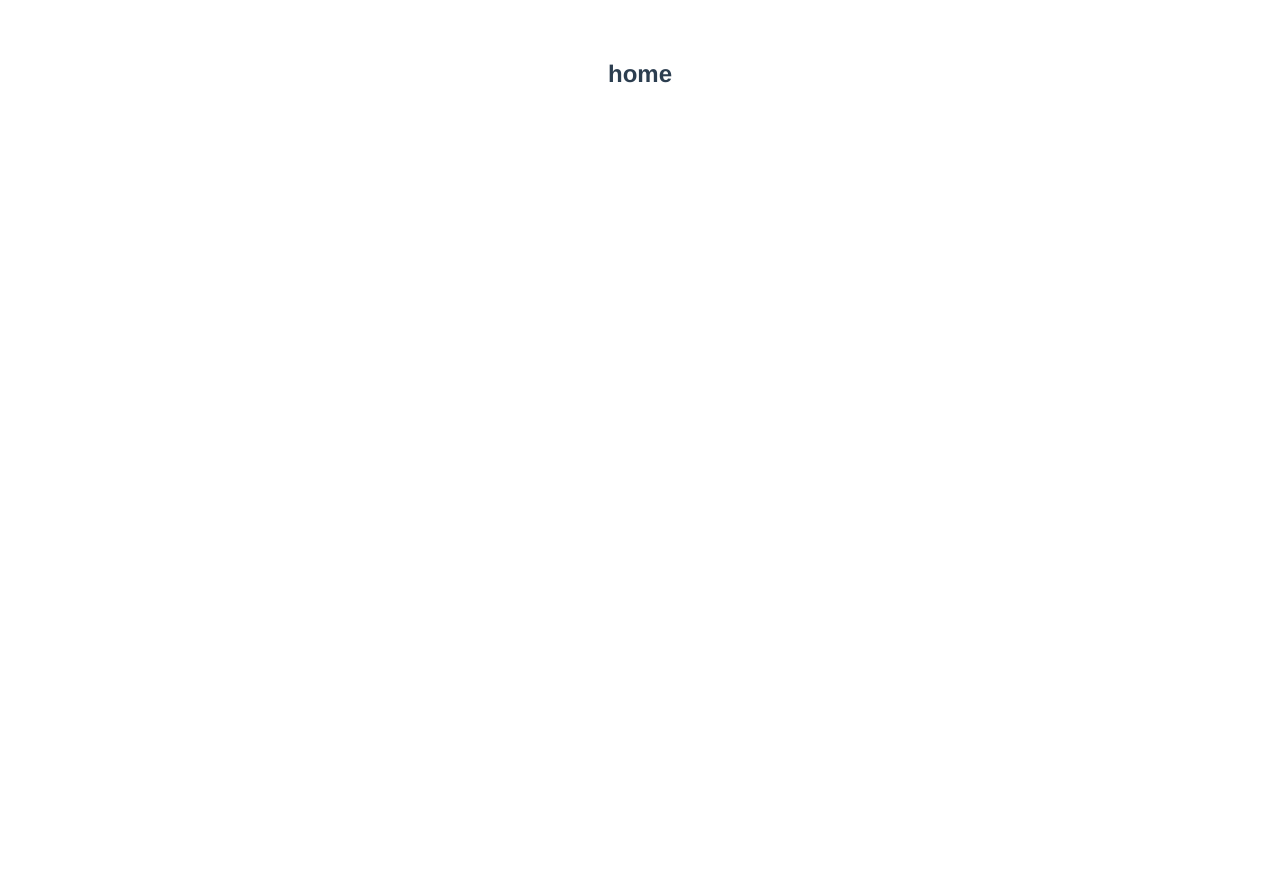
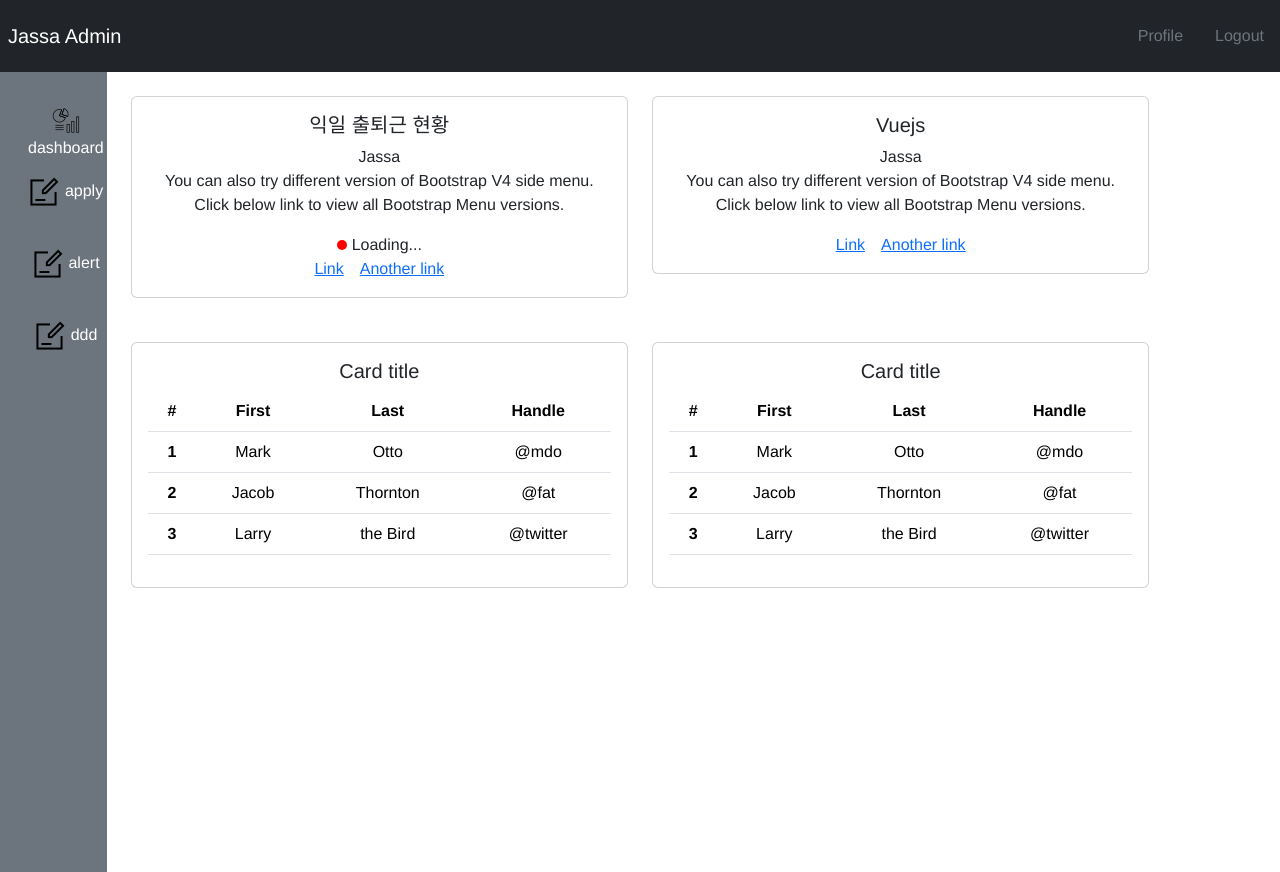
Before and after one commit to hanachooi/autoHRM-frontent, a Vue app: page /home in a window 1280 px wide. Before the commit the page ends 800 px from the top, so only its background shows below. Built offline with nearby package versions, Linux system fonts and the light colour scheme; no server answers.

Commit message:
feat : 근무 상태 기록 현황 컴포넌트 추가

```diff
--- a/src/App.vue
+++ b/src/App.vue
@@ -1,8 +1,14 @@
 <template>
-<!--  <img alt="Vue logo" src="./assets/logo.png">-->
 
     <router-view/>
+
 </template>
+
+<script>
+export default {
+  name: 'App',
+};
+</script>
 
 <style>
 #app {
@@ -11,6 +17,5 @@
   -moz-osx-font-smoothing: grayscale;
   text-align: center;
   color: #2c3e50;
-  margin-top: 60px;
 }
 </style>
--- /dev/null
+++ b/src/components/DashBoard/CheckInStatus.vue
@@ -0,0 +1,69 @@
+<template>
+  <div class="card-body">
+    <h5 class="card-title">익일 출퇴근 현황</h5>
+    <p class="card-text">
+      Jassa<br />
+      You can also try different version of Bootstrap V4 side menu. Click below link to view all Bootstrap Menu versions.
+    </p>
+
+    <!-- 출근 상태 메시지 및 동그라미 -->
+    <div>
+      <span :class="{'circle-green': isCheckedIn, 'circle-red': !isCheckedIn}"></span>
+      <span>
+        {{ isCheckedIn === null ? 'Loading...' : (isCheckedIn ? '출근 처리가 완료되었습니다.' : '근무 상태 기록이 없습니다.') }}
+      </span>
+    </div>
+
+    <a href="#" class="card-link">Link</a>
+    <a href="#" class="card-link">Another link</a>
+  </div>
+</template>
+
+<script setup>
+import { onMounted, ref } from "vue";
+import axios from "axios";
+
+const isCheckedIn = ref(null); // 출근 상태를 저장할 ref
+
+const fetchData = async () => {
+  try {
+    const token = localStorage.getItem('token');
+
+    const response = await axios.get(`http://localhost:8080/api/v1/commute/status/my`, {
+      headers: {
+        'Content-Type': 'application/json',
+        'Authorization': `${token}`
+      },
+      withCredentials: true
+    });
+
+    isCheckedIn.value = response.data; // 출근 상태 저장
+  } catch (error) {
+    console.error('Error fetching orders:', error);
+  }
+};
+
+onMounted(() => {
+  fetchData();
+});
+</script>
+
+<style scoped>
+.circle-green {
+  display: inline-block;
+  width: 10px;
+  height: 10px;
+  border-radius: 50%;
+  background-color: green;
+  margin-right: 5px;
+}
+
+.circle-red {
+  display: inline-block;
+  width: 10px;
+  height: 10px;
+  border-radius: 50%;
+  background-color: red;
+  margin-right: 5px;
+}
+</style>
--- a/src/components/EmployeeHome.vue
+++ b/src/components/EmployeeHome.vue
@@ -1,11 +1,180 @@
+<template>
+  <div>
+    <!-- 헤더바 -->
+    <nav class="navbar navbar-expand-lg navbar-light bg-dark m-0">
+      <a class="navbar-brand ms-auto p-2 text-white" href="#">Jassa Admin</a>
+      <button class="navbar-toggler" type="button" data-toggle="collapse" data-target="#navbarNav" aria-controls="navbarNav" aria-expanded="false" aria-label="Toggle navigation">
+        <span class="navbar-toggler-icon"></span>
+      </button>
+      <div class="collapse navbar-collapse" id="navbarNav">
+        <ul class="navbar-nav ms-auto">
+          <li class="nav-item p-2">
+            <a class="nav-link text-secondary" href="#">Profile</a>
+          </li>
+          <li class="nav-item p-2">
+            <a class="nav-link text-secondary" href="#">Logout</a>
+          </li>
+        </ul>
+      </div>
+    </nav>
+
+
+
+    <!-- 메인 컨테이너 -->
+    <div class="container-fluid">
+      <div class="row">
+        <!-- 사이드바 -->
+        <div class="col-md-1 bg-secondary vh-100">
+          <ul class="nav flex-column mt-4">
+            <a class="nav-link text-white" href="#">
+              <img src="../assets/dashboard.png" alt="Dashboard" />
+              dashboard
+            </a>
+            <a class="nav-link text-white" href="#">
+              <img src="../assets/apply.png" alt="Apply" />
+              apply
+            </a>
+            <a class="nav-link text-white" href="#">
+              <img src="../assets/apply.png" alt="Apply" />
+              alert
+            </a>
+            <a class="nav-link text-white" href="#">
+              <img src="../assets/apply.png" alt="Apply" />
+              ddd
+            </a>
+          </ul>
+        </div>
+
+        <!-- 컨텐츠 영역 -->
+        <div class="col-md-10">
+          <div class="container mt-4">
+            <div class="row">
+              <!-- 왼쪽 카드 -->
+              <div class="col-md-6">
+                <div class="card">
+                  <CheckInStatus/>
+                </div>
+              </div>
+              <!-- 오른쪽 카드 -->
+              <div class="col-md-6">
+                <div class="card">
+                  <div class="card-body">
+                    <h5 class="card-title">Vuejs</h5>
+                    <p class="card-text">
+                      Jassa<br />
+                      You can also try different version of Bootstrap V4 side menu. Click below link to view all Bootstrap Menu versions.
+                    </p>
+                    <a href="#" class="card-link">Link</a>
+                    <a href="#" class="card-link">Another link</a>
+                  </div>
+                </div>
+              </div>
+            </div>
+
+            <!-- 테이블 -->
+            <div class="row mt-4">
+              <div class="col-md-6">
+                <div class="card">
+                  <div class="card-body">
+                    <h5 class="card-title">Card title</h5>
+                    <table class="table">
+                      <thead>
+                      <tr>
+                        <th>#</th>
+                        <th>First</th>
+                        <th>Last</th>
+                        <th>Handle</th>
+                      </tr>
+                      </thead>
+                      <tbody>
+                      <tr>
+                        <th scope="row">1</th>
+                        <td>Mark</td>
+                        <td>Otto</td>
+                        <td>@mdo</td>
+                      </tr>
+                      <tr>
+                        <th scope="row">2</th>
+                        <td>Jacob</td>
+                        <td>Thornton</td>
+                        <td>@fat</td>
+                      </tr>
+                      <tr>
+                        <th scope="row">3</th>
+                        <td>Larry</td>
+                        <td>the Bird</td>
+                        <td>@twitter</td>
+                      </tr>
+                      </tbody>
+                    </table>
+                  </div>
+                </div>
+              </div>
+              <div class="col-md-6">
+                <div class="card">
+                  <div class="card-body">
+                    <h5 class="card-title">Card title</h5>
+                    <table class="table">
+                      <thead>
+                      <tr>
+                        <th>#</th>
+                        <th>First</th>
+                        <th>Last</th>
+                        <th>Handle</th>
+                      </tr>
+                      </thead>
+                      <tbody>
+                      <tr>
+                        <th scope="row">1</th>
+                        <td>Mark</td>
+                        <td>Otto</td>
+                        <td>@mdo</td>
+                      </tr>
+                      <tr>
+                        <th scope="row">2</th>
+                        <td>Jacob</td>
+                        <td>Thornton</td>
+                        <td>@fat</td>
+                      </tr>
+                      <tr>
+                        <th scope="row">3</th>
+                        <td>Larry</td>
+                        <td>the Bird</td>
+                        <td>@twitter</td>
+                      </tr>
+                      </tbody>
+                    </table>
+                  </div>
+                </div>
+              </div>
+            </div>
+          </div>
+        </div>
+      </div>
+    </div>
+  </div>
+</template>
+
 <script setup>
+
+import CheckInStatus from "@/components/DashBoard/CheckInStatus.vue";
 
 </script>
 
-<template>
-<h2>home</h2>
-</template>
-
-<style scoped>
-
+<style>
+.container {
+  max-width: 1200px;
+}
+.card {
+  margin-bottom: 20px;
+}
+.vh-100 {
+  height: 100vh;
+}
+.nav-link {
+  padding: 10px 15px;
+}
+.navbar {
+  margin-bottom: 20px;
+}
 </style>
--- a/src/components/SignIn.vue
+++ b/src/components/SignIn.vue
@@ -1,31 +1,19 @@
 <template>
-  <div class="login-container">
-    <div class="login-card">
-      <h2>로그인 하기</h2>
+  <img alt="Vue logo" src="../assets/logo.png">
+
+  <div class="login-container vh-100 d-flex justify-content-center align-items-center">
+    <div class="card p-4 shadow-lg" style="width: 400px;">
+      <h3 class="text-center text-dark mb-4">Jassa Admin</h3>
       <form @submit.prevent="login">
-        <div class="input-group">
-          <label for="email">아이디</label>
-          <input
-              type="email"
-              id="email"
-              v-model="email"
-              placeholder="사원 이메일을 입력하세요"
-              required
-          />
+        <div class="mb-3">
+          <label for="username" class="form-label">Email</label>
+          <input type="text" class="form-control" id="email" v-model="email" required />
         </div>
-
-        <div class="input-group">
-          <label for="password">비밀번호</label>
-          <input
-              type="password"
-              id="password"
-              v-model="password"
-              placeholder="영문 대/소문자 포함 8자 이상"
-              required
-          />
+        <div class="mb-3">
+          <label for="password" class="form-label">Password</label>
+          <input type="password" class="form-control" id="password" v-model="password" required />
         </div>
-
-        <button type="submit" class="login-button">로그인 하기</button>
+        <button type="submit" class="btn btn-dark w-100">Login</button>
       </form>
     </div>
   </div>
@@ -52,7 +40,15 @@ export default {
           },
         });
         console.log(response.data);
+        if (response.status === 200) {
+          const token = response.headers.authorization;
+          console.log(token);
+          // const role = parseJwt(token).role;
+          // console.log(role);
 
+          // 헤더에서 토큰 빼와서 로컬스토리지에 저장함
+          localStorage.setItem('token', token);
+        }
         // 로그인 성공 후 리디렉션
         this.$router.push({ path: "/home" });
       } catch (error) {
@@ -65,55 +61,13 @@ export default {
 </script>
 
 <style scoped>
+body {
+  background-color: #f8f9fa;
+}
 .login-container {
-  display: flex;
-  justify-content: center;
-  align-items: center;
-  height: 100vh;
-  background-color: #f5f5f5;
+  background-color: #f8f9fa;
 }
-
-.login-card {
-  background-color: white;
-  padding: 20px;
-  border-radius: 8px;
-  box-shadow: 0px 0px 15px rgba(0, 0, 0, 0.1);
-  min-width: 300px;
-}
-
-h2 {
-  text-align: center;
-  margin-bottom: 20px;
-}
-
-.input-group {
-  margin-bottom: 15px;
-}
-
-.input-group label {
-  display: block;
-  margin-bottom: 5px;
-  font-weight: bold;
-}
-
-.input-group input {
-  width: 100%;
-  padding: 10px;
-  border: 1px solid #ddd;
-  border-radius: 4px;
-}
-
-.login-button {
-  width: 100%;
-  padding: 10px;
-  background-color: #007bff;
-  color: white;
-  border: none;
-  border-radius: 4px;
-  cursor: pointer;
-}
-
-.login-button:hover {
-  background-color: #0056b3;
+.card {
+  border-radius: 10px;
 }
 </style>
--- a/src/main.js
+++ b/src/main.js
@@ -1,5 +1,6 @@
 import { createApp } from 'vue'
 import App from './App.vue'
 import router from './router'
+import 'bootstrap/dist/css/bootstrap.min.css';
 
 createApp(App).use(router).mount('#app')
```
Also changed, not shown: src/assets/apply.png (added), src/assets/dashboard.png (added).
